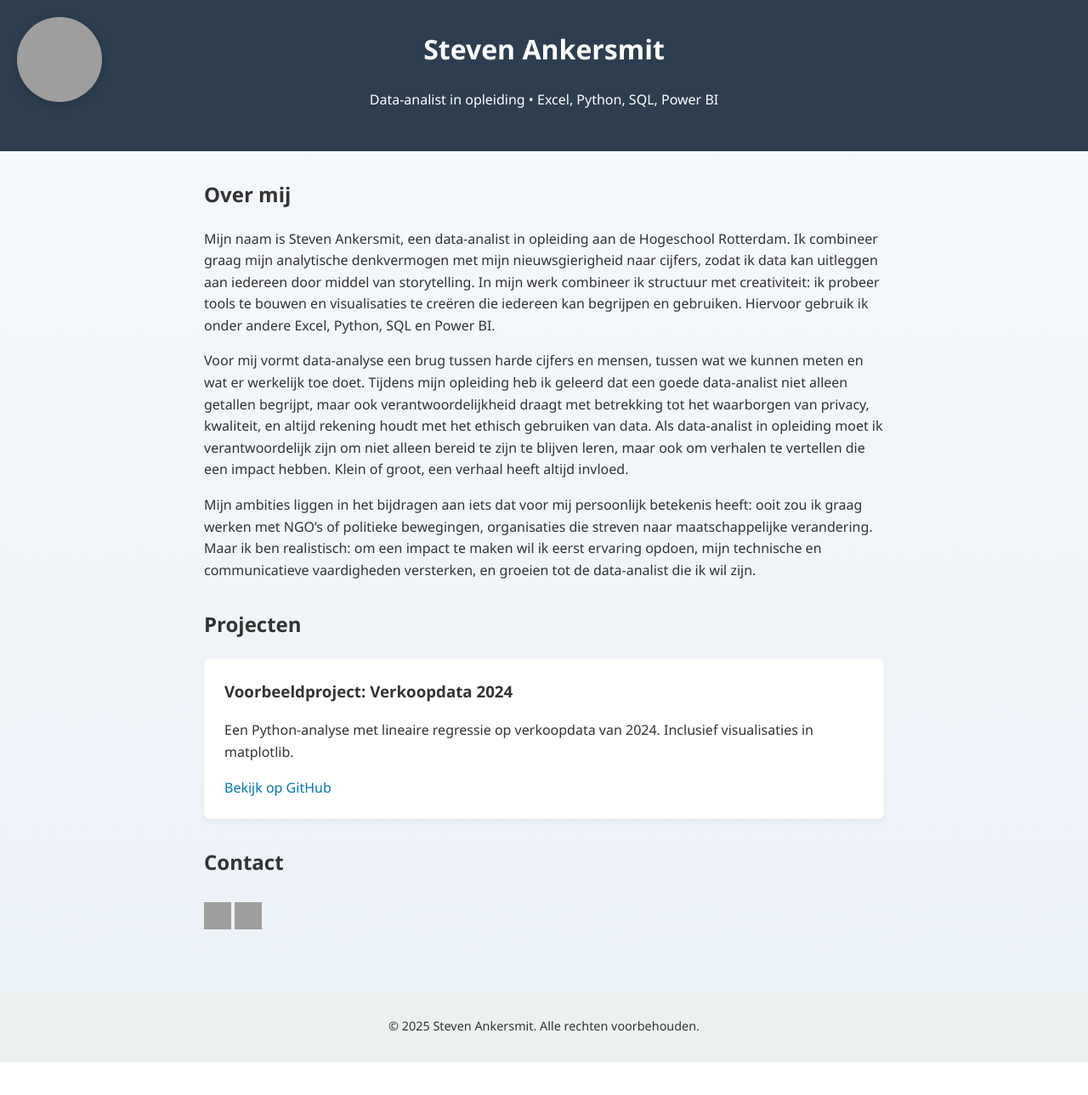
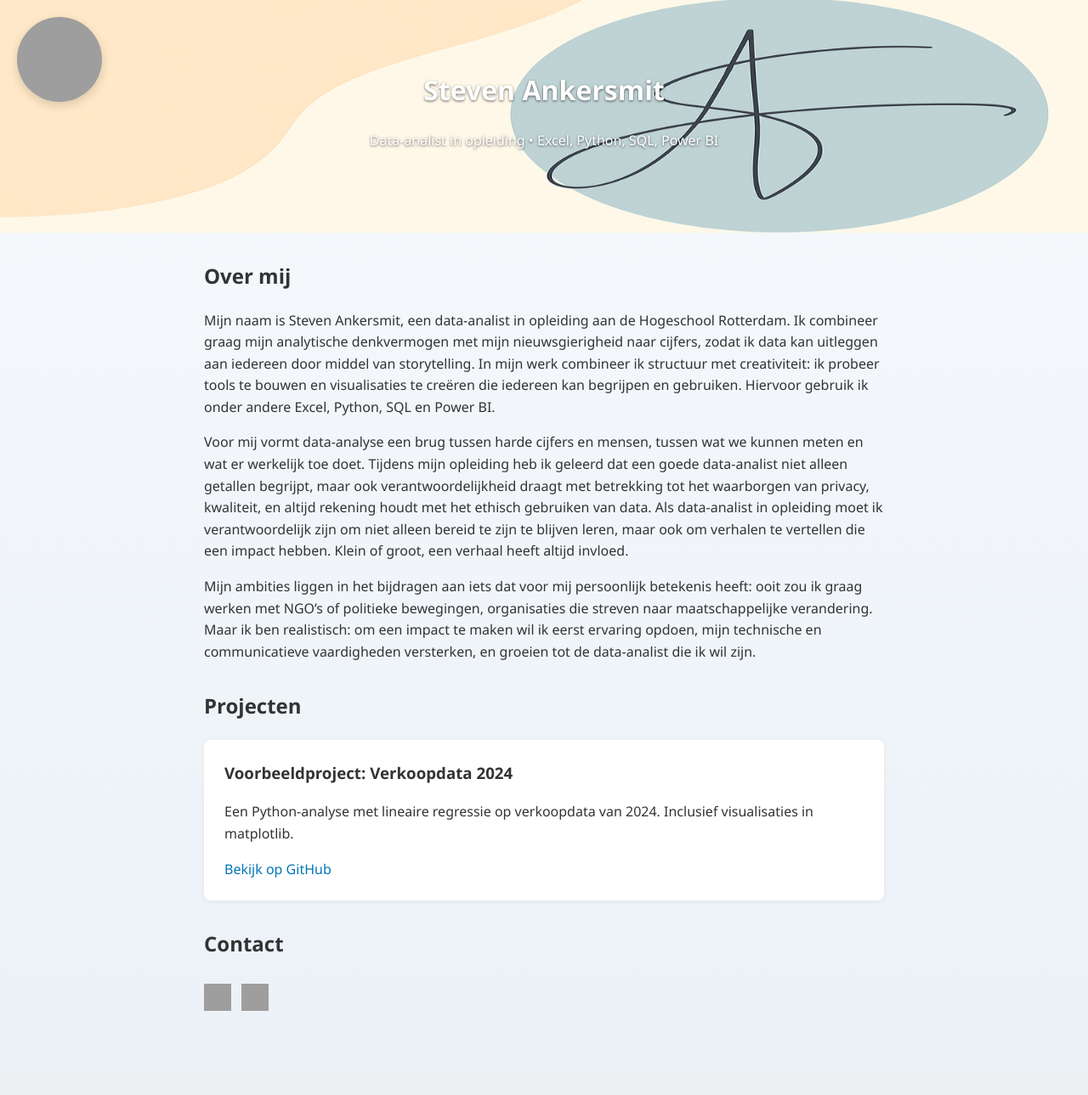
Before and after one commit to StevenAnkersmit/portfolio, a plain HTML site: page index.html in a window 1280 px wide. Shown: the top 1289 px of the page at 85% size. Before the commit the page ends 1250 px from the top, so only its background shows below. Drawn offline with Linux system fonts and the light colour scheme; grey boxes are pictures that could not be loaded.

Commit message:
Update style.css
achtergrond banner en iconen

```diff
--- a/style.css
+++ b/style.css
@@ -26,12 +26,19 @@ body {
   box-shadow: 0 4px 12px rgba(0, 0, 0, 0.15);
 }
 
-/* Header */
+/* Header met achtergrondbanner */
 header {
-  background-color: #2c3e50;
+  background-image: url("LinkedIn_Banner_4to1.png");
+  background-size: cover;
+  background-position: center;
   color: #fff;
-  padding: 2rem;
+  padding: 5rem 2rem;
   text-align: center;
+  position: relative;
+}
+
+header h1, header p {
+  text-shadow: 0 1px 3px rgba(0, 0, 0, 0.6);
 }
 
 /* Main container */
@@ -70,6 +77,12 @@ a:hover {
 }
 
 /* Social media icons */
+.socials {
+  display: flex;
+  gap: 12px;
+  align-items: center;
+}
+
 .socials img {
   margin-top: 8px;
   transition: transform 0.2s ease;
```
